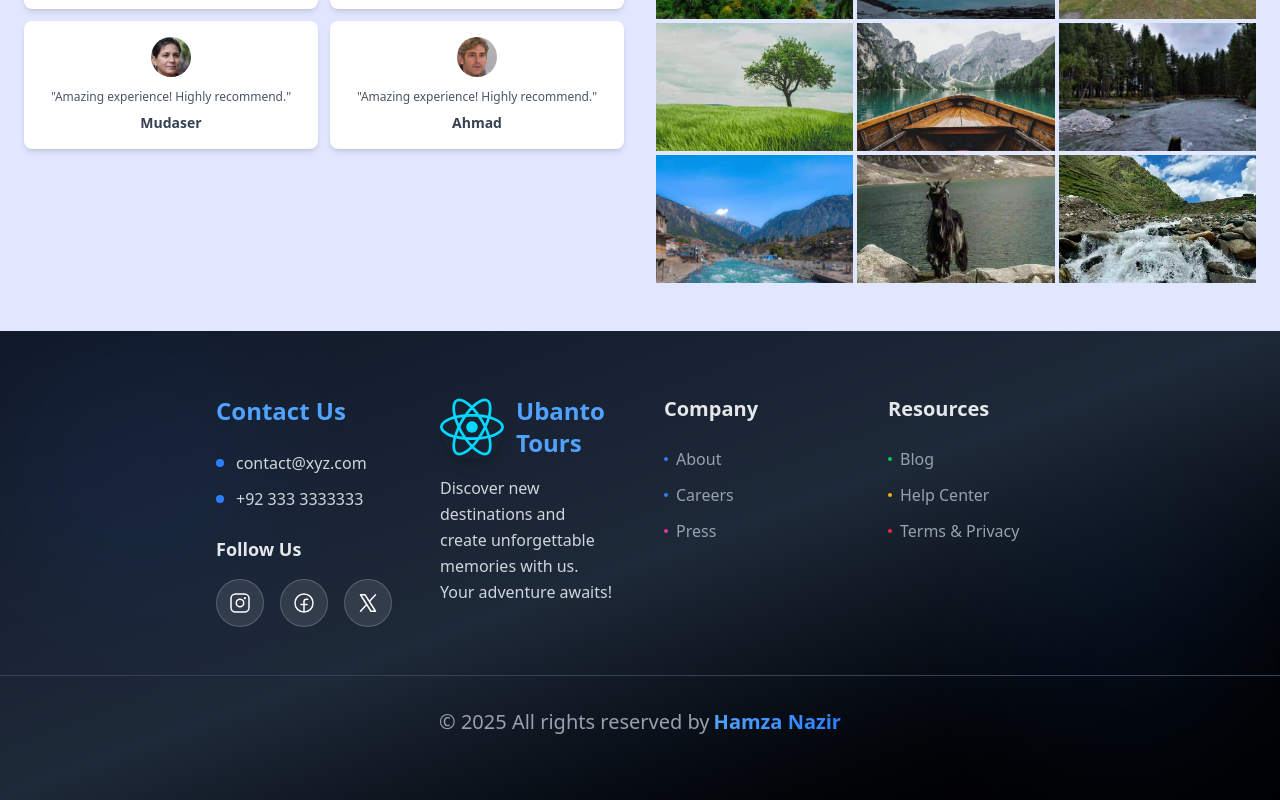
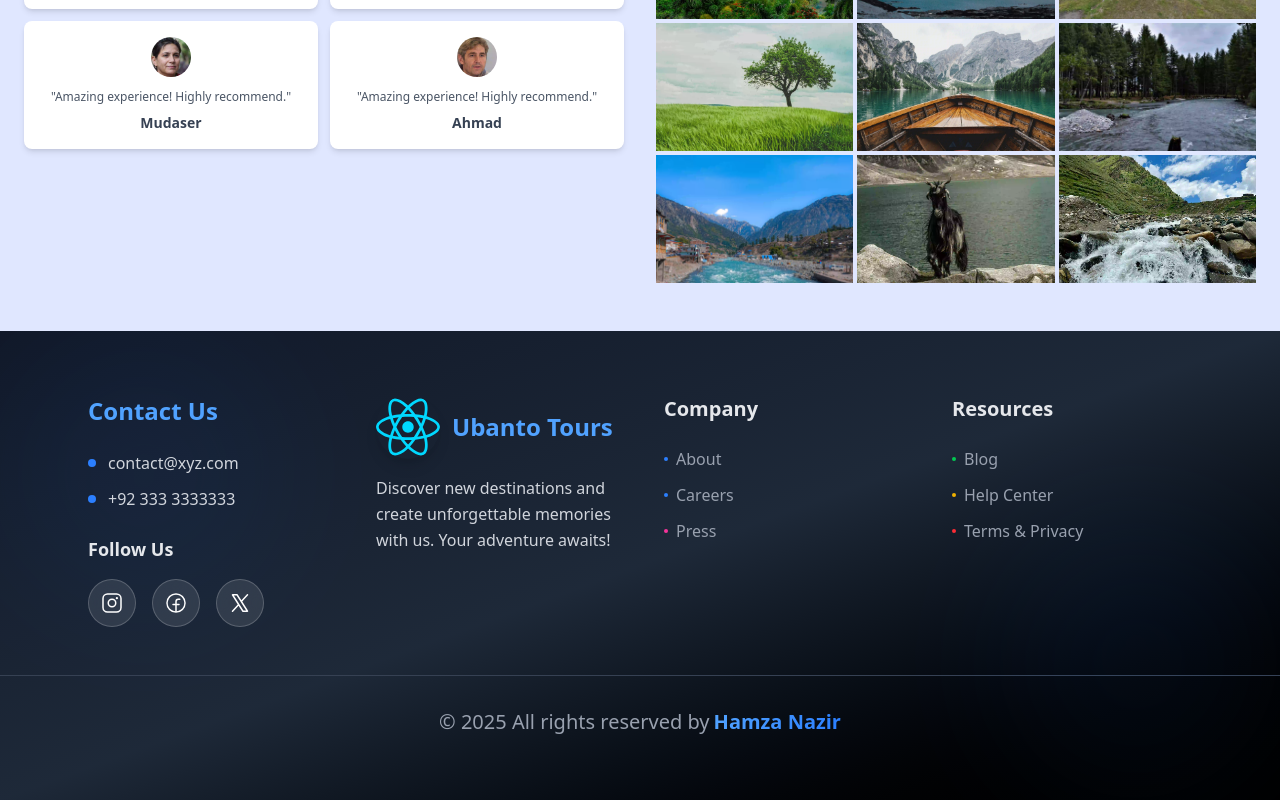
Before and after one commit to hamzanazir27/React-Trevel-Website, a React (Vite) app: page / in a window 1280 px wide. Shown: the part 5021-5821 px from the top of the page. Built offline with nearby package versions, Linux system fonts and the light colour scheme.

Commit message:
footer grid

```diff
--- a/src/components/Footer.jsx
+++ b/src/components/Footer.jsx
@@ -10,7 +10,7 @@ function Footer() {
         <div className="absolute bottom-0 right-0 w-72 h-72 bg-blue-500 rounded-full mix-blend-multiply filter blur-3xl"></div>
       </div>
 
-      <div className="max-w-4xl mx-auto px-6 grid grid-cols-1 md:grid-cols-4 gap-12 relative z-10">
+      <div className="max-w-6xl mx-auto px-6 grid grid-cols-1 md:grid-cols-4 gap-12 relative z-10">
         {/* Contact Us + Social */}
         <div className="space-y-6">
           <div>
```
